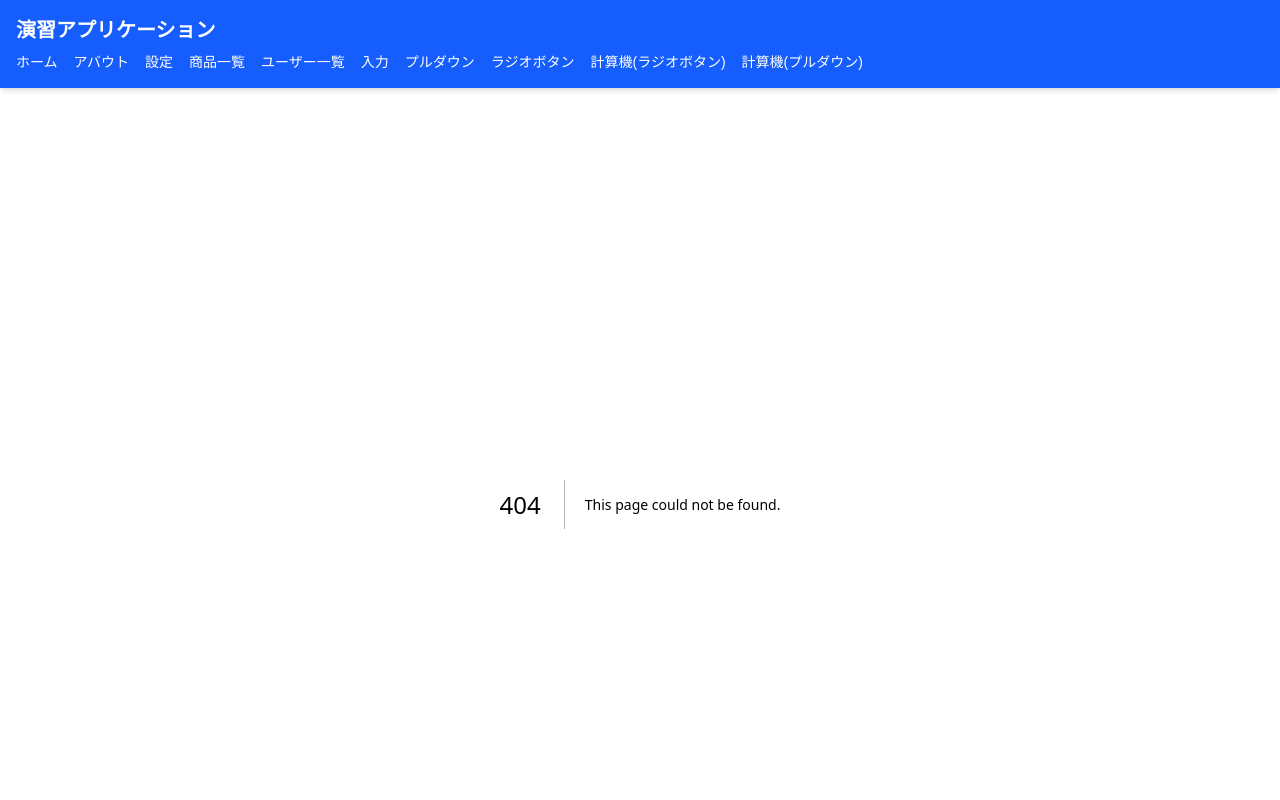
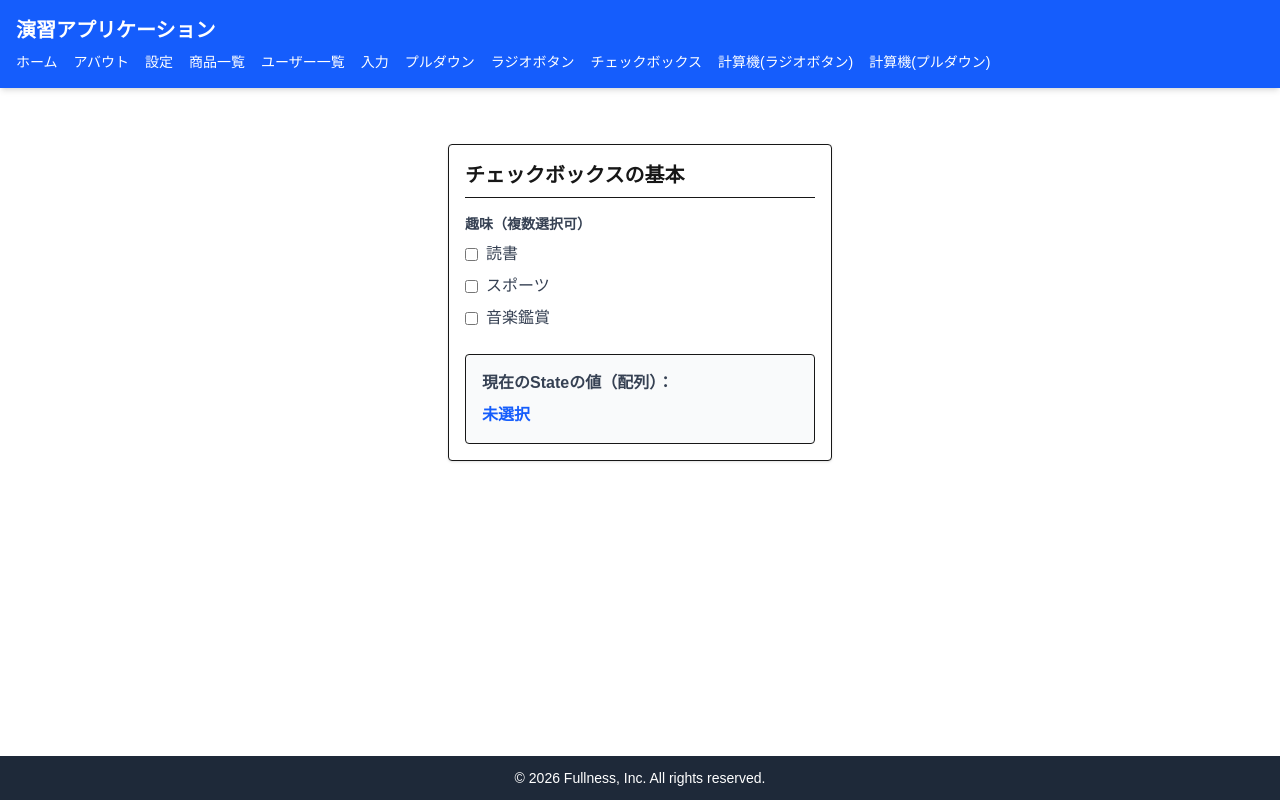
Before and after one commit to H-Akaogi/TS-Frontend-Exercise, a Next.js app: page /chapter04/list4/check in a window 1280 px wide. Before the commit this address had no page. Shown: the top 800 px of the page. Built offline with nearby package versions, Linux system fonts and the light colour scheme.

Commit message:
リスト4-6 CheckboxGroupInput(チェックボックス)コンポーネントの実装

```diff
--- /dev/null
+++ b/app/chapter04/list4/check/page.tsx
@@ -0,0 +1,43 @@
+"use client";
+/**
+ * リスト4-6 CheckboxGroupInput(チェックボックス)コンポーネントの実装
+ */
+import CheckboxGroupInput from "@/components/chapter04/list4/check/RadioGroupInput";
+import { useState } from "react";
+
+export default function CheckboxSamplePage() {
+    // 選択された複数の値を記憶するState
+    // 初期値は空の配列にし、TypeScriptに文字列の配列であることを明示する
+    const [hobbies, setHobbies] = useState<string[]>([]);
+
+    // チェックボックスに渡す選択肢のデータ
+    const hobbyOptions = [
+        { value: "reading", label: "読書" },
+        { value: "sports", label: "スポーツ" },
+        { value: "music", label: "音楽鑑賞" },
+    ];
+    return (
+        <main className="p-4 max-w-sm mx-auto mt-10 border rounded shadow-sm bg-white">
+            <h1 className="text-xl font-bold mb-4 border-b pb-2">チェックボックスの基本</h1>
+
+            {/* 自作したチェックボックス部品を配置 */}
+            <CheckboxGroupInput
+                label="趣味（複数選択可）"
+                options={hobbyOptions}
+                values={hobbies}
+                onChange={(newValues) => setHobbies(newValues)}
+            />
+
+            <div className="mt-6 p-4 bg-gray-50 rounded border">
+                <p className="text-gray-700 font-bold mb-2">
+                    現在のStateの値（配列）：
+                </p>
+                {/* 配列の中身を、カンマ区切りの文字列にして表示する */}
+                <p className="text-blue-600 font-bold">
+                    {hobbies.length > 0 ? hobbies.join(", ") : "未選択"}
+                </p>
+            </div>
+
+        </main>
+    );
+}
--- a/app/layout/basic.tsx
+++ b/app/layout/basic.tsx
@@ -53,6 +53,10 @@
                             リスト4-5 RadioGroupInput(ラジオボタン)コンポーネントの実装
                             */}
                             <a href="/chapter04/list4/radio" className="hover:underline">ラジオボタン</a>
+                            {/*
+                            リスト4-6 CheckboxGroupInput(チェックボックス)コンポーネントの実装
+                            */}
+                            <a href="/chapter04/list4/check" className="hover:underline">チェックボックス</a>
                             {/* 演習 4-1 計算機を作成する(加算機能のみ) */}
                             <a href="/chapter04/ex4-1" className="hover:underline">計算機(ラジオボタン)</a>
                             {/* 演習 4-2 計算の種類をプルダウンで選択可能にする */}
--- /dev/null
+++ b/components/chapter04/list4/check/RadioGroupInput.tsx
@@ -0,0 +1,54 @@
+"use client";
+/**
+ * リスト4-6 CheckboxGroupInput(チェックボックス)コンポーネントの実装
+ */
+
+// 選択肢1つ分のデータのルール(型)
+type CheckboxOption = {
+    value: string;
+    label: string;
+};
+
+// コンポーネントが受け取るPropsのルール
+type CheckboxGroupInputProps = {
+    label: string;
+    options: CheckboxOption[];
+    values: string[];   // 複数選択のため、文字列の配列で受け取る
+    onChange: (values: string[]) => void;   // 変更された配列をおyに返す
+};
+
+export default function CheckboxGroupInput({ label, options, values, onChange }: CheckboxGroupInputProps) {
+    // チェックボックスがクリックされたときの専用処理
+    const handleCheckboxChange = (optionValue: string, isChecked: boolean) => {
+        if (isChecked) {
+            // ONにされたら、今の配列(values)の中身を展開し、最後に新しい値を追加した新配列を作る
+            onChange([...values, optionValue]);
+        } else {
+            // OFFにされたら、配列の中からその値だけを除外(filter)した新配列を作る
+            onChange(values.filter((v) => v !== optionValue));
+        }
+    };
+    return (
+        <div className="mb-4">
+            <label className="block text-gray-700 text-sm font-bold mb-2">
+                {label}
+            </label>
+            {/* 選択肢を縦並び(flex-col)で配置し、少し隙間(gap-2)をあける */}
+            <div className="flex flex-col gap-2">
+                {options.map((opt) => (
+                    <label key={opt.value} className="flex items-center cursor-pointer">
+                        <input
+                            type="checkbox"
+                            value={opt.value}
+                            //現在の配列(values)の中に、自分の値が含まれているか(includes)でON/OFFを判定
+                            checked={values.includes(opt.value)}
+                            onChange={(e) => handleCheckboxChange(opt.value, e.target.checked)}
+                            className="mr-2 cursor-pointer"
+                        />
+                        <span className="text-gray-700">{opt.label}</span>
+                    </label>
+                ))}
+            </div>
+        </div>
+    )
+}
```
